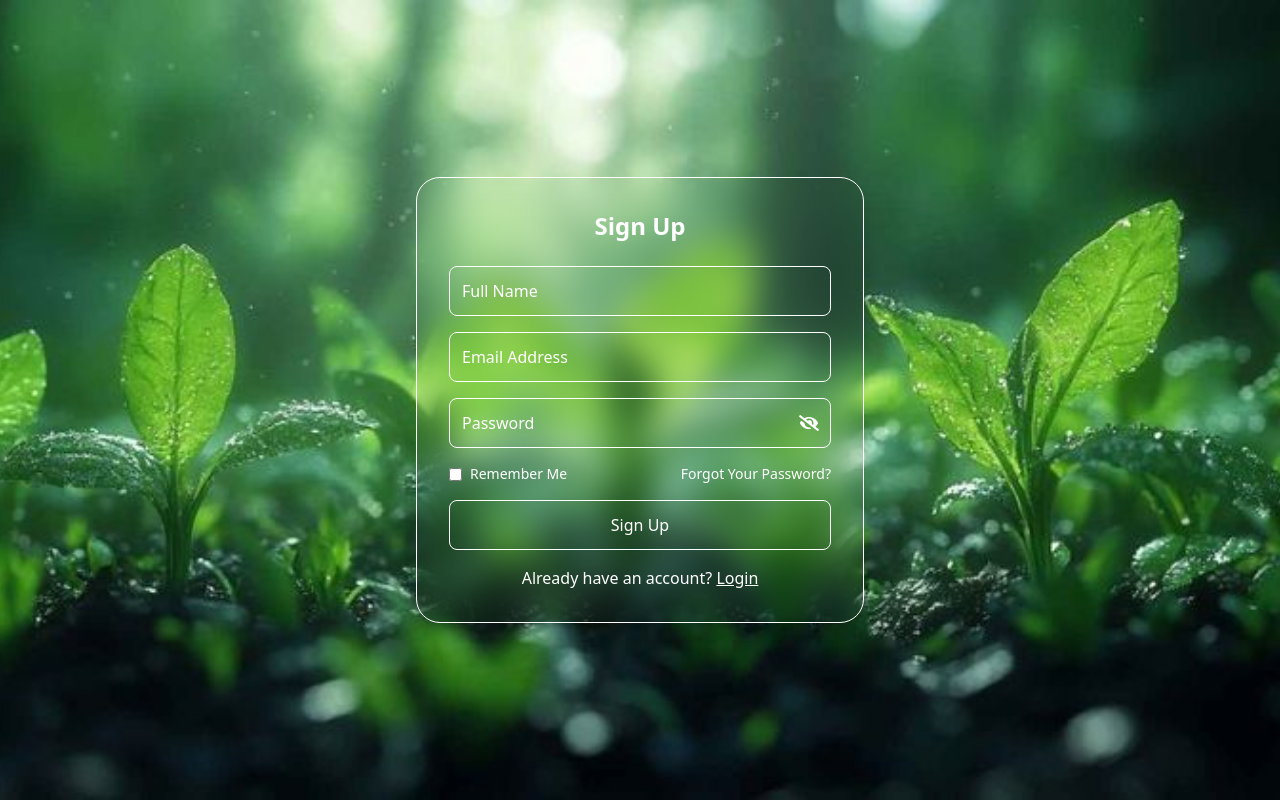
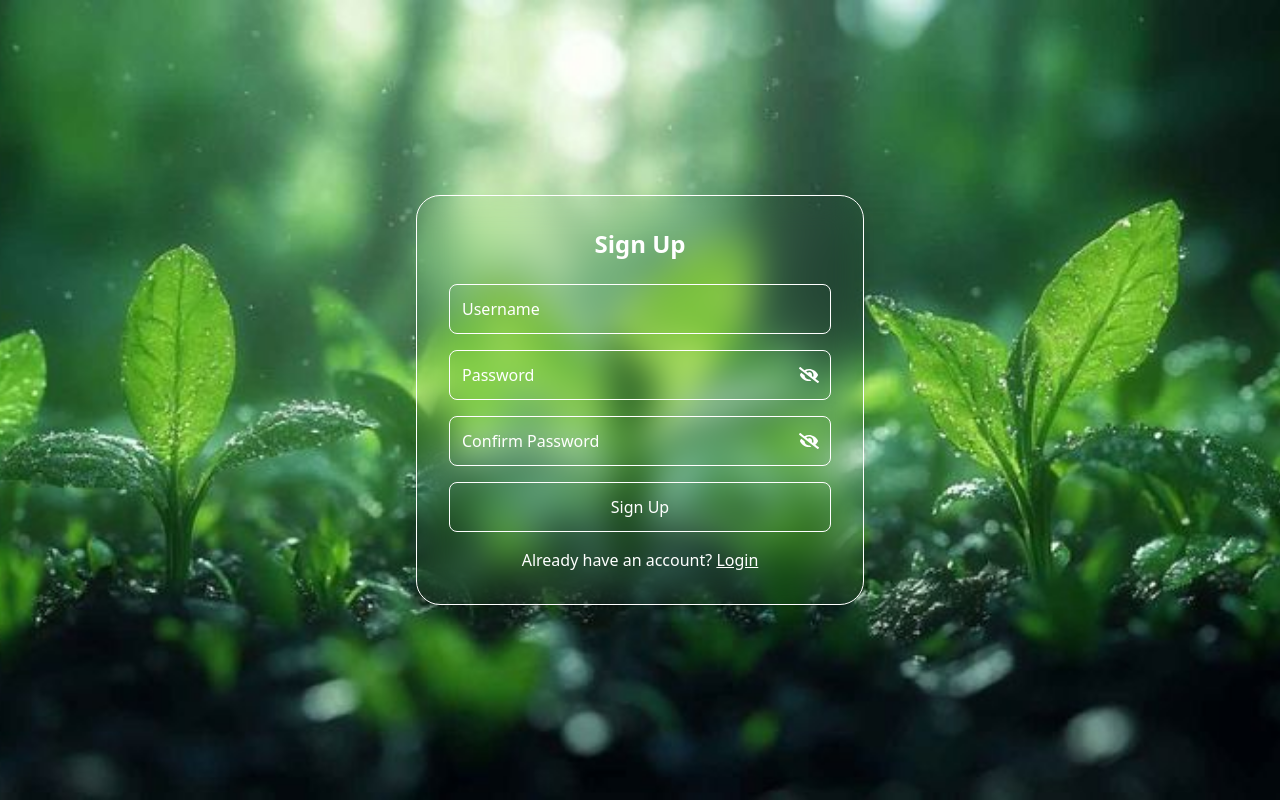
Before and after one commit to savinduamalka/SpiritX_Vertex_01, a React (Vite) app in the folder Auth Front-end/: page /signup in a window 1280 px wide. Built offline with nearby package versions, Linux system fonts and the light colour scheme.

Commit message:
change signup

```diff
--- a/Auth Front-end/package.json
+++ b/Auth Front-end/package.json
@@ -13,6 +13,7 @@
     "@heroicons/react": "^2.2.0",
     "@tailwindcss/vite": "^4.0.12",
     "auth-front-end": "file:",
+    "axios": "^1.8.2",
     "react": "^19.0.0",
     "react-dom": "^19.0.0",
     "react-icons": "^5.5.0",
--- a/Auth Front-end/src/components/SignUp.tsx
+++ b/Auth Front-end/src/components/SignUp.tsx
@@ -4,12 +4,12 @@ import natureImage from "../assets/images/nature.png";
 
 const SignUp: React.FC = () => {
   const [formData, setFormData] = useState({
-    fullName: "",
-    email: "",
+    username: "",
     password: "",
-    rememberMe: false,
+    confirmPassword: "",
   });
   const [passwordVisible, setPasswordVisible] = useState(false); // State to toggle password visibility
+  const [confirmPasswordVisible, setConfirmPasswordVisible] = useState(false); // State for confirm password visibility
 
   // Handle input change
   const handleChange = (e: React.ChangeEvent<HTMLInputElement>) => {
@@ -36,27 +36,18 @@ const SignUp: React.FC = () => {
         <h2 className="text-white text-2xl font-semibold text-center mb-6">Sign Up</h2>
 
         <form className="space-y-4" onSubmit={handleSubmit}>
-          {/* Transparent input fields with visible placeholder text */}
+          {/* Username input */}
           <input
             type="text"
-            name="fullName"
-            value={formData.fullName}
+            name="username"
+            value={formData.username}
             onChange={handleChange}
-            placeholder="Full Name"
+            placeholder="Username"
             className="w-full p-3 bg-transparent border border-white border-opacity-30 rounded-lg focus:outline-none text-white placeholder-white placeholder-opacity-70"
             required
           />
 
-          <input
-            type="email"
-            name="email"
-            value={formData.email}
-            onChange={handleChange}
-            placeholder="Email Address"
-            className="w-full p-3 bg-transparent border border-white border-opacity-30 rounded-lg focus:outline-none text-white placeholder-white placeholder-opacity-70"
-            required
-          />
-
+          {/* Password input */}
           <div className="relative">
             <input
               type={passwordVisible ? "text" : "password"} // Toggle between password and text
@@ -79,27 +70,33 @@ const SignUp: React.FC = () => {
             </div>
           </div>
 
-          {/* Remember Me checkbox and Forgot Password link */}
-          <div className="flex justify-between items-center text-white text-sm">
-            <label className="flex items-center space-x-2">
-              <input
-                type="checkbox"
-                name="rememberMe"
-                checked={formData.rememberMe}
-                onChange={handleChange}
-                className="accent-white"
-              />
-              <span>Remember Me</span>
-            </label>
-            <a href="#" className="hover:underline">
-              Forgot Your Password?
-            </a>
+          {/* Confirm Password input */}
+          <div className="relative">
+            <input
+              type={confirmPasswordVisible ? "text" : "password"} // Toggle between password and text
+              name="confirmPassword"
+              value={formData.confirmPassword}
+              onChange={handleChange}
+              placeholder="Confirm Password"
+              className="w-full p-3 bg-transparent border border-white border-opacity-30 rounded-lg focus:outline-none text-white placeholder-white placeholder-opacity-70"
+              required
+            />
+            <div
+              className="absolute right-3 top-1/2 transform -translate-y-1/2 cursor-pointer"
+              onClick={() => setConfirmPasswordVisible(!confirmPasswordVisible)}
+            >
+              {confirmPasswordVisible ? (
+                <FaEye className="text-white" size={20} />
+              ) : (
+                <FaEyeSlash className="text-white" size={20} />
+              )}
+            </div>
           </div>
 
           {/* Sign Up button */}
           <button
             type="submit"
-            className="w-full p-3 bg-transparent border border-white border-opacity-30 rounded-lg focus:outline-none text-white placeholder-white placeholder-opacity-70 transition-all duration-200 ease-in-out transform active:scale-95 hover:bg-gray-400 hover:bg-opacity-50"
+            className="w-full p-3 bg-transparent border border-white border-opacity-30 rounded-lg focus:outline-none text-white placeholder-white placeholder-opacity-70 transition-all duration-200 ease-in-out transform active:scale-95 hover:bg-gray-300 hover:bg-opacity-50"
           >
             Sign Up
           </button>
```
Also changed, not shown: 1 other file (tests, documents, lock files or other folders).
